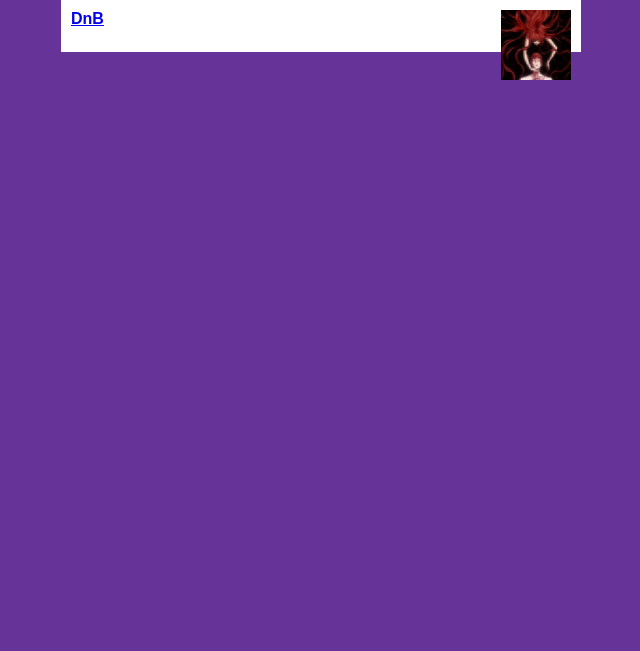
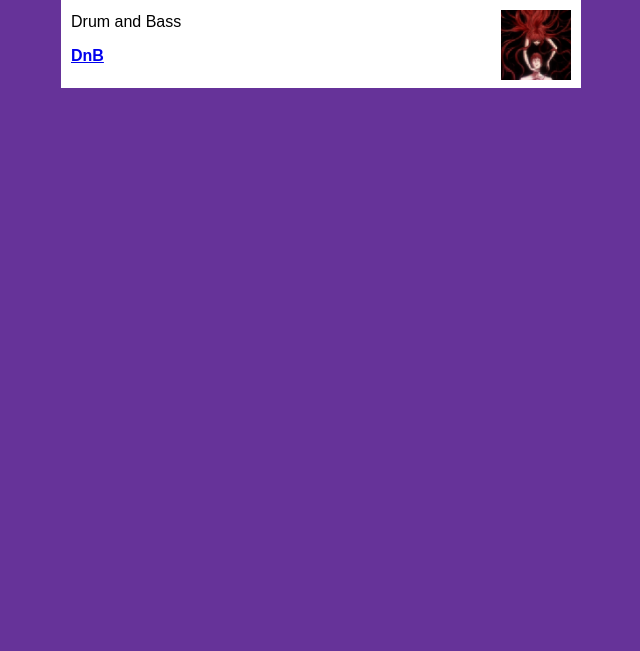
Before and after one commit to joao-gasparotto/projeto-site, a plain HTML site: page index.html in a window 1280 px wide. Shown: the part 149-800 px from the top of the page, without its empty margins (319-959 px from the left). Drawn offline with Linux system fonts and the light colour scheme.

Commit message:
Update index.html

```diff
--- a/index.html
+++ b/index.html
@@ -19,7 +19,7 @@
         <article>
             <h2>DnbSS</h2>
             <img src="images/redHeads.jpg" alt="DnB" class="lado">
-
+           <p>Drum and Bass</p>
         </article>
         <article>
             <h2><a href="cursojavaScript.html">DnB</a></h2>
```
